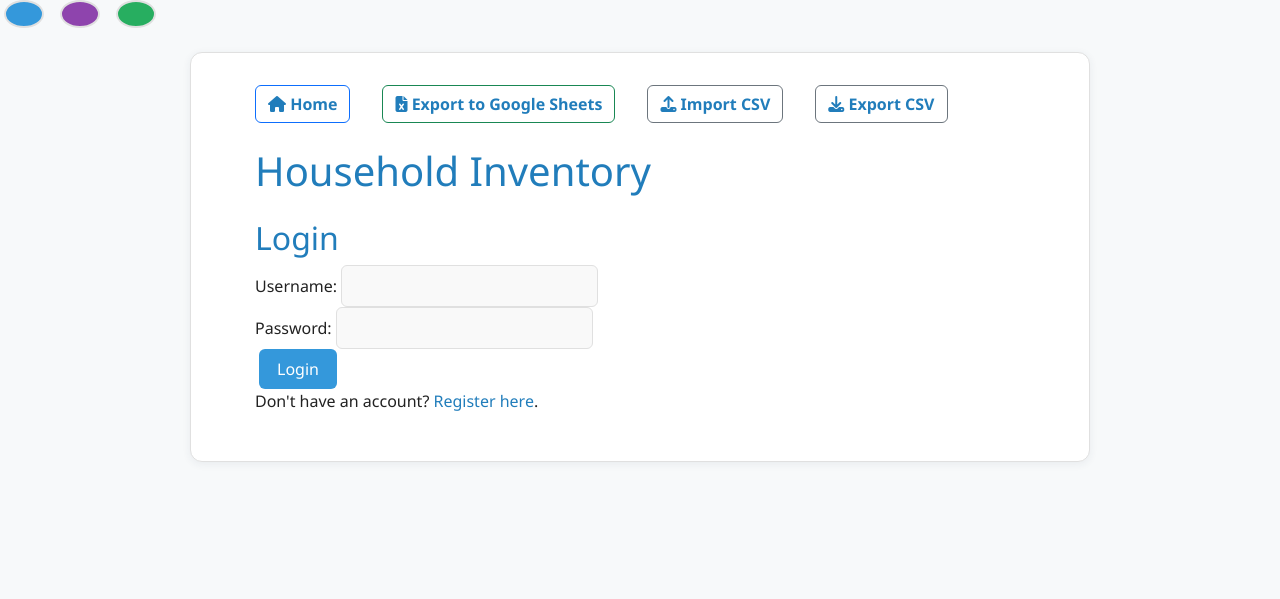
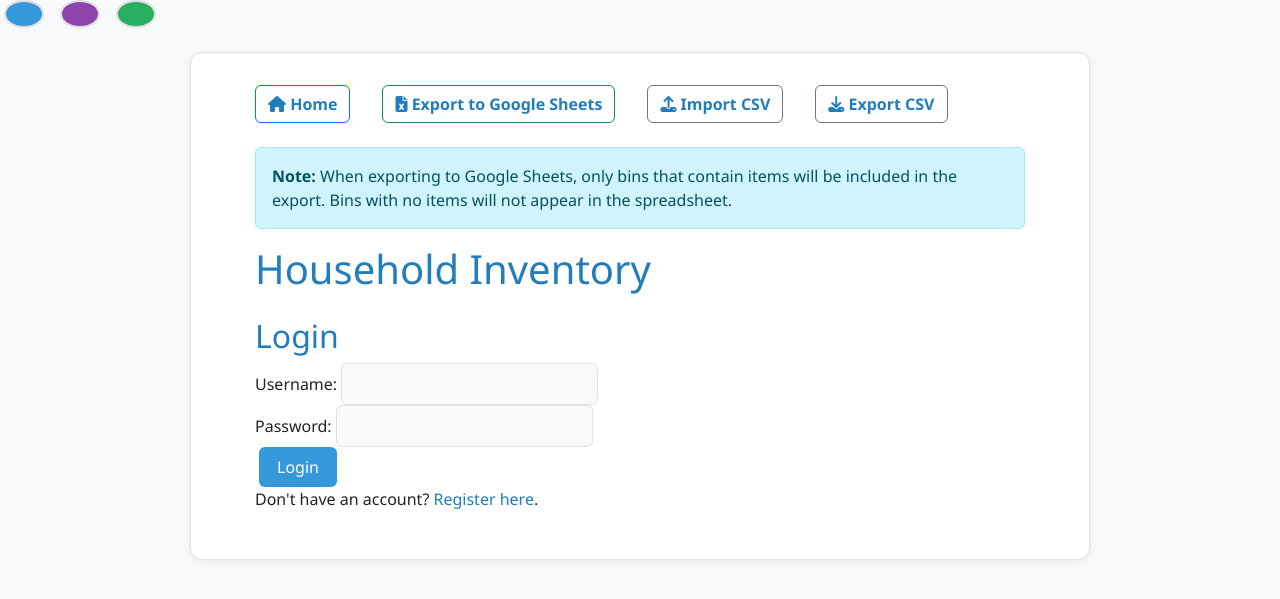
Before and after one commit to Prettyfig/Household_Inventory, a Flask app: a page that uses templates/layout.html in a window 1280 px wide. Shown: the top 599 px of the page. Run offline with Flask 3, Linux system fonts and the light colour scheme; some libraries are stand-ins or nearby versions.

Commit message:
updated layout.html
added the notice that only Bins with items will show on the google sheet

```diff
--- a/templates/layout.html
+++ b/templates/layout.html
@@ -23,6 +23,10 @@
           <a class="btn btn-outline-secondary" href="{{ url_for('main.import_csv') }}"><i class="fa fa-upload"></i> Import CSV</a>
           <a class="btn btn-outline-secondary" href="{{ url_for('main.export_csv') }}"><i class="fa fa-download"></i> Export CSV</a>
         </nav>
+        <!-- Notice about Google Sheets export -->
+        <div class="alert alert-info" role="alert">
+          <strong>Note:</strong> When exporting to Google Sheets, only bins that contain items will be included in the export. Bins with no items will not appear in the spreadsheet.
+        </div>
         <h1 class="mb-4">Household Inventory</h1>
 
         <!-- Flashed messages -->
@@ -62,7 +66,7 @@
       win.document.write('<img src="' + imgUrl + '" style="width:300px;">');
       win.print();
       win.close();
-  }
-</script>
+    }
+    </script>
 </body>
 </html>
```
